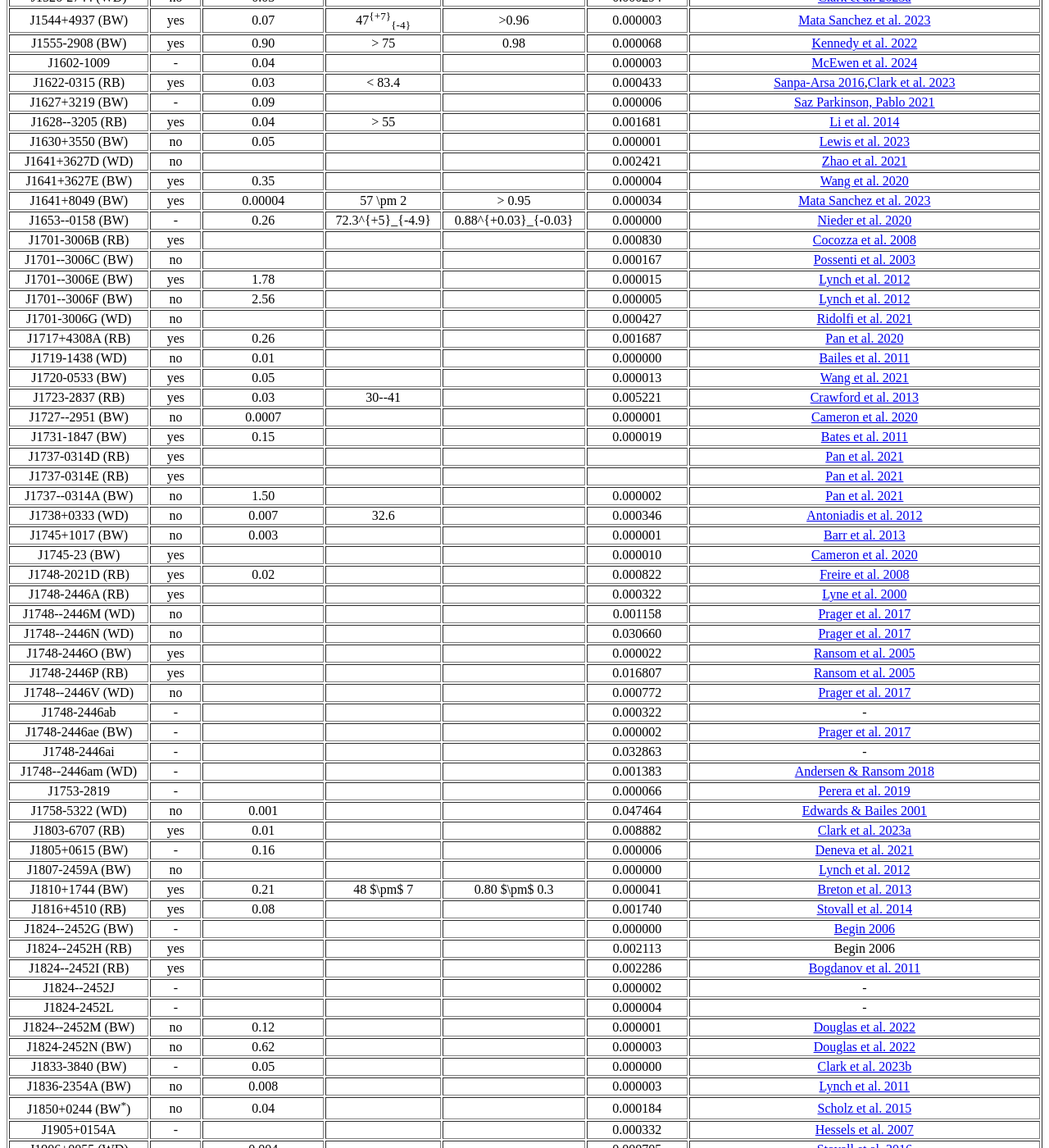
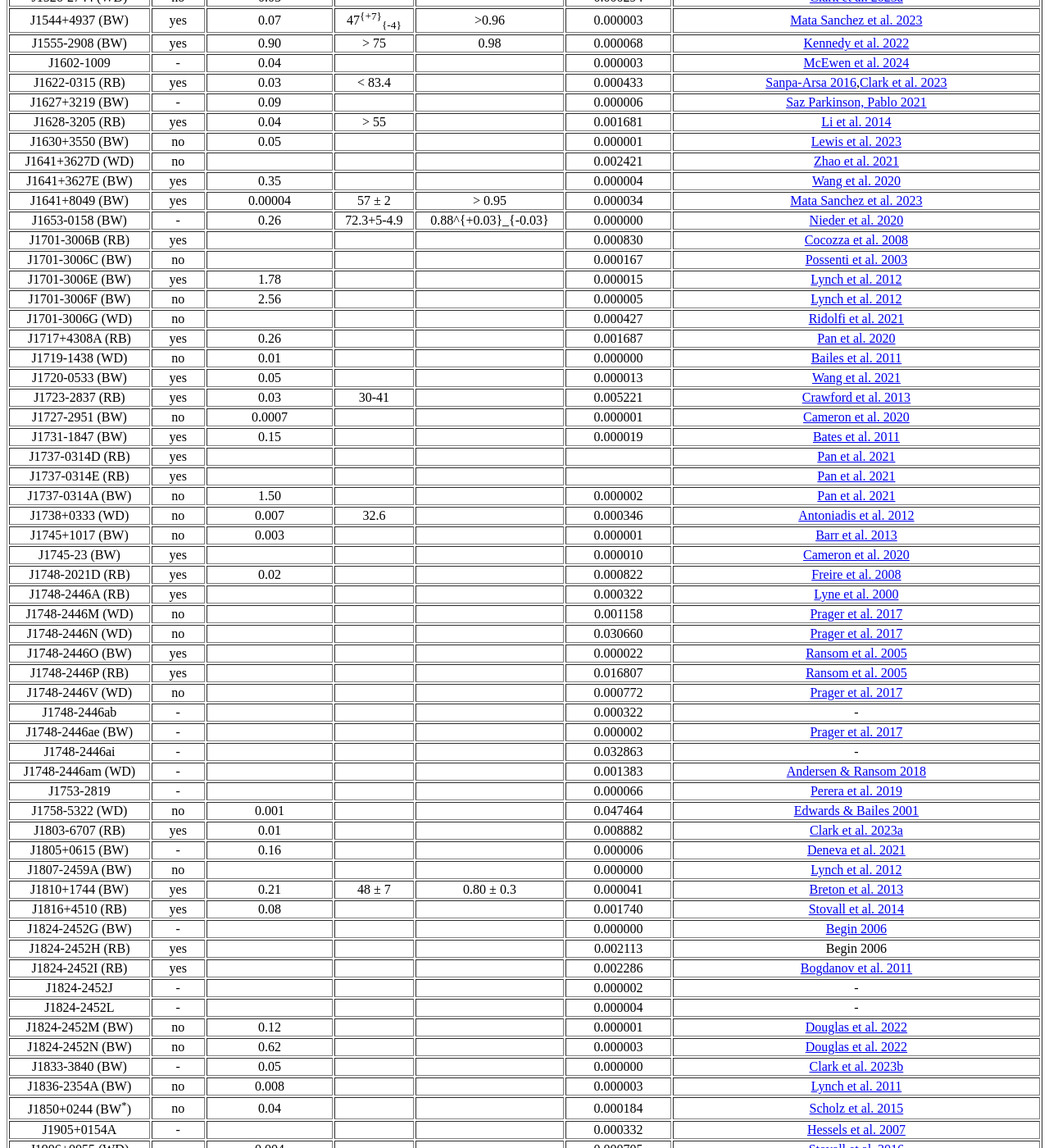
Before and after one commit to Sangitakumari123/Sangitakumari123.github.io, a Jekyll site: the page built from readme.md, in a window 1280 px wide and 1400 px high, scrolled down 1093 px. Shown: the whole window at 82% size. Built offline with Jekyll 4.4.1, drawn with Linux system fonts in a browser that asks for light colours; nearby versions of some CDN libraries; our own code applies the rules of GitHub Pages for plain Markdown files; some of the changed text lies outside the part shown.

Commit message:
default.html

```diff
--- a/_layouts/default.html
+++ b/_layouts/default.html
@@ -404,7 +404,7 @@
                 <td><a href="https://ui.adsabs.harvard.edu/abs/2021xmm..prop...97S">Saz Parkinson, Pablo 2021</a></td>
             </tr>
             <tr>
-                <td class="bold">J1628--3205 (RB)</td>
+                <td class="bold">J1628-3205 (RB)</td>
                 <td>yes</td>
                 <td>0.04</td>
                 <td><span class="math">&gt; 55</span></td>
@@ -443,16 +443,16 @@
                 <td class="bold">J1641+8049 (BW)</td>
                 <td>yes</td>
                 <td>0.00004</td>
-                <td><span class="math">57 \pm 2</span></td>
+                <td><span class="math">57 ± 2</span></td>
                 <td><span class="math">&gt; 0.95</span></td>
                 <td>0.000034</td>
                 <td><a href="https://academic.oup.com/mnras/article/520/2/2217/6993094?login=false">Mata Sanchez et al. 2023</a></td>
             </tr>
       <tr>
-                <td>J1653--0158 (BW)</td>
+                <td>J1653-0158 (BW)</td>
                 <td>-</td>
                 <td>0.26</td>
-                <td><span class="math">72.3^{+5}_{-4.9}</span></td>
+                <td><span>72.3<span class="fraction">+<span class="plus">5</span><span class="minus">-4.9</span></span></span></td>
                 <td><span class="math">0.88^{+0.03}_{-0.03}</span></td>
                 <td>0.000000</td>
                 <td><a href="https://iopscience.iop.org/article/10.3847/2041-8213/abbc02">Nieder et al. 2020</a></td>
@@ -467,7 +467,7 @@
                 <td><a href="https://iopscience.iop.org/article/10.1086/589557">Cocozza et al. 2008</a></td>
             </tr>
             <tr>
-                <td>J1701--3006C (BW)</td>
+                <td>J1701-3006C (BW)</td>
                 <td>no</td>
                 <td></td>
                 <td></td>
@@ -476,7 +476,7 @@
                 <td><a href="https://iopscience.iop.org/article/10.1086/379190">Possenti et al. 2003</a></td>
             </tr>
       <tr>
-                <td class="bold">J1701--3006E (BW)</td>
+                <td class="bold">J1701-3006E (BW)</td>
                 <td>yes</td>
                 <td>1.78</td>
                 <td></td>
@@ -485,7 +485,7 @@
                 <td><a href="https://iopscience.iop.org/article/10.1088/0004-637X/745/2/109">Lynch et al. 2012</a></td>
             </tr>
             <tr>
-                <td>J1701--3006F (BW)</td>
+                <td>J1701-3006F (BW)</td>
                 <td>no</td>
                 <td>2.56</td>
                 <td></td>
@@ -533,13 +533,13 @@
                 <td class="bold">J1723-2837 (RB)</td>
                 <td>yes</td>
                 <td>0.03</td>
-                <td>30--41</td>
+                <td>30-41</td>
                 <td></td>
                 <td>0.005221</td>
                 <td><a href="https://iopscience.iop.org/article/10.1088/0004-637X/776/1/20">Crawford et al. 2013</a></td>
             </tr>
             <tr>
-                <td>J1727--2951 (BW)</td>
+                <td>J1727-2951 (BW)</td>
                 <td>no</td>
                 <td>0.0007</td>
                 <td></td>
@@ -575,7 +575,7 @@
                 <td><a href="https://iopscience.iop.org/article/10.3847/2041-8213/ac0bbd">Pan et al. 2021</a></td>
             </tr>
             <tr>
-                <td>J1737--0314A (BW)</td>
+                <td>J1737-0314A (BW)</td>
                 <td>no</td>
                 <td>1.50</td>
                 <td></td>
@@ -629,7 +629,7 @@
                 <td><a href="https://academic.oup.com/mnras/article/316/3/491/969778?login=false">Lyne et al. 2000</a></td>
             </tr>
             <tr>
-                <td>J1748--2446M (WD)</td>
+                <td>J1748-2446M (WD)</td>
                 <td>no</td>
                 <td></td>
                 <td></td>
@@ -638,7 +638,7 @@
                 <td><a href="https://iopscience.iop.org/article/10.3847/1538-4357/aa7ed7">Prager et al. 2017</a></td>
             </tr>
       <tr>
-                <td>J1748--2446N (WD)</td>
+                <td>J1748-2446N (WD)</td>
                 <td>no</td>
                 <td></td>
                 <td></td>
@@ -665,7 +665,7 @@
                 <td><a href="https://www.science.org/doi/10.1126/science.1108632">Ransom et al. 2005</a></td>
             </tr>
       <tr>
-                <td>J1748--2446V (WD)</td>
+                <td>J1748-2446V (WD)</td>
                 <td>no</td>
                 <td></td>
                 <td></td>
@@ -701,7 +701,7 @@
                 <td>-</td>
             </tr>
             <tr>
-                <td>J1748--2446am (WD)</td>
+                <td>J1748-2446am (WD)</td>
                 <td>-</td>
                 <td></td>
                 <td></td>
@@ -758,8 +758,8 @@
                 <td class="bold">J1810+1744 (BW)</td>
                 <td>yes</td>
                 <td>0.21</td>
-                <td>48 $\pm$ 7</td>
-                <td>0.80 $\pm$ 0.3</td>
+                <td>48 ± 7</td>
+                <td>0.80 ± 0.3</td>
                 <td>0.000041</td>
                 <td><a href="https://iopscience.iop.org/article/10.1088/0004-637X/769/2/108">Breton et al. 2013</a></td>
             </tr>
@@ -773,7 +773,7 @@
                 <td><a href="https://iopscience.iop.org/article/10.1088/0004-637X/791/1/67">Stovall et al. 2014</a></td>
             </tr>
             <tr>
-                <td>J1824--2452G (BW)</td>
+                <td>J1824-2452G (BW)</td>
                 <td>-</td>
                 <td></td>
                 <td></td>
@@ -782,7 +782,7 @@
                 <td><a href="https://ui.adsabs.harvard.edu/abs/2006MsT..........5B">Begin 2006</a></td>
             </tr>
             <tr>
-                <td class="bold">J1824--2452H (RB)</td>
+                <td class="bold">J1824-2452H (RB)</td>
                 <td>yes</td>
                 <td></td>
                 <td></td>
@@ -791,7 +791,7 @@
                 <td><ahref="https://ui.adsabs.harvard.edu/abs/2006MsT..........5B">Begin 2006</a></td>
             </tr>
       <tr>
-                <td class="bold">J1824--2452I (RB)</td>
+                <td class="bold">J1824-2452I (RB)</td>
                 <td>yes</td>
                 <td></td>
                 <td></td>
@@ -800,7 +800,7 @@
                 <td><a href="https://iopscience.iop.org/article/10.1088/0004-637X/730/2/81">Bogdanov et al. 2011</a></td>
             </tr>
             <tr>
-                <td>J1824--2452J</td>
+                <td>J1824-2452J</td>
                 <td>-</td>
                 <td></td>
                 <td></td>
@@ -818,7 +818,7 @@
                 <td>-</td>
             </tr>
             <tr>
-                <td>J1824--2452M (BW)</td>
+                <td>J1824-2452M (BW)</td>
                 <td>no</td>
                 <td>0.12</td>
                 <td></td>
@@ -971,7 +971,7 @@
                 <td><a href="https://iopscience.iop.org/article/10.3847/1538-4357/abd7a1">Deneva et al. 2021</a></td>
             </tr>
             <tr>
-                <td class="bold">J2017--1614 (BW)</td>
+                <td class="bold">J2017-1614 (BW)</td>
                 <td>yes</td>
                 <td>0.07</td>
                 <td></td>
@@ -980,7 +980,7 @@
                 <td><a href="https://ui.adsabs.harvard.edu/abs/2016PhDT.......539S">Sanpa-Arsa 2016</a></td>
             </tr>
             <tr>
-                <td class="bold">J2039--5617 (RB)</td>
+                <td class="bold">J2039-5617 (RB)</td>
                 <td>yes</td>
                 <td>0.08</td>
                 <td>61 &lt; i &lt; 78</td>
@@ -998,7 +998,7 @@
                 <td><a href="https://arxiv.org/abs/1205.3089">Ray et al. 2012</a></td>
             </tr>
             <tr>
-                <td class="bold">J2051--0827 (BW)</td>
+                <td class="bold">J2051-0827 (BW)</td>
                 <td>yes</td>
                 <td>0.05</td>
                 <td></td>
@@ -1043,7 +1043,7 @@
                 <td><a href="https://ui.adsabs.harvard.edu/abs/2016PhDT.......539S">Sanpa-Arsa 2016</a></td>
             </tr>
             <tr>
-                <td class="bold">J2129--0429 (RB)</td>
+                <td class="bold">J2129-0429 (RB)</td>
                 <td>yes</td>
                 <td></td>
                 <td>80.5 ± 7.0</td>
@@ -1052,7 +1052,7 @@
                 <td><a href="https://iopscience.iop.org/article/10.3847/0004-637X/816/2/74">Bellm et al. 2016</a></td>
             </tr>
             <tr>
-                <td class="bold">J2140--2310A (RB)</td>
+                <td class="bold">J2140-2310A (RB)</td>
                 <td>yes</td>
                 <td></td>
                 <td></td>
@@ -1088,7 +1088,7 @@
                 <td><a href="https://arxiv.org/abs/2003.10352">Nielsen et al. 2020</a></td>
             </tr>
             <tr>
-                <td>J2241--5236 (BW)</td>
+                <td>J2241-5236 (BW)</td>
                 <td>no</td>
                 <td>0.14</td>
                 <td></td>
```
